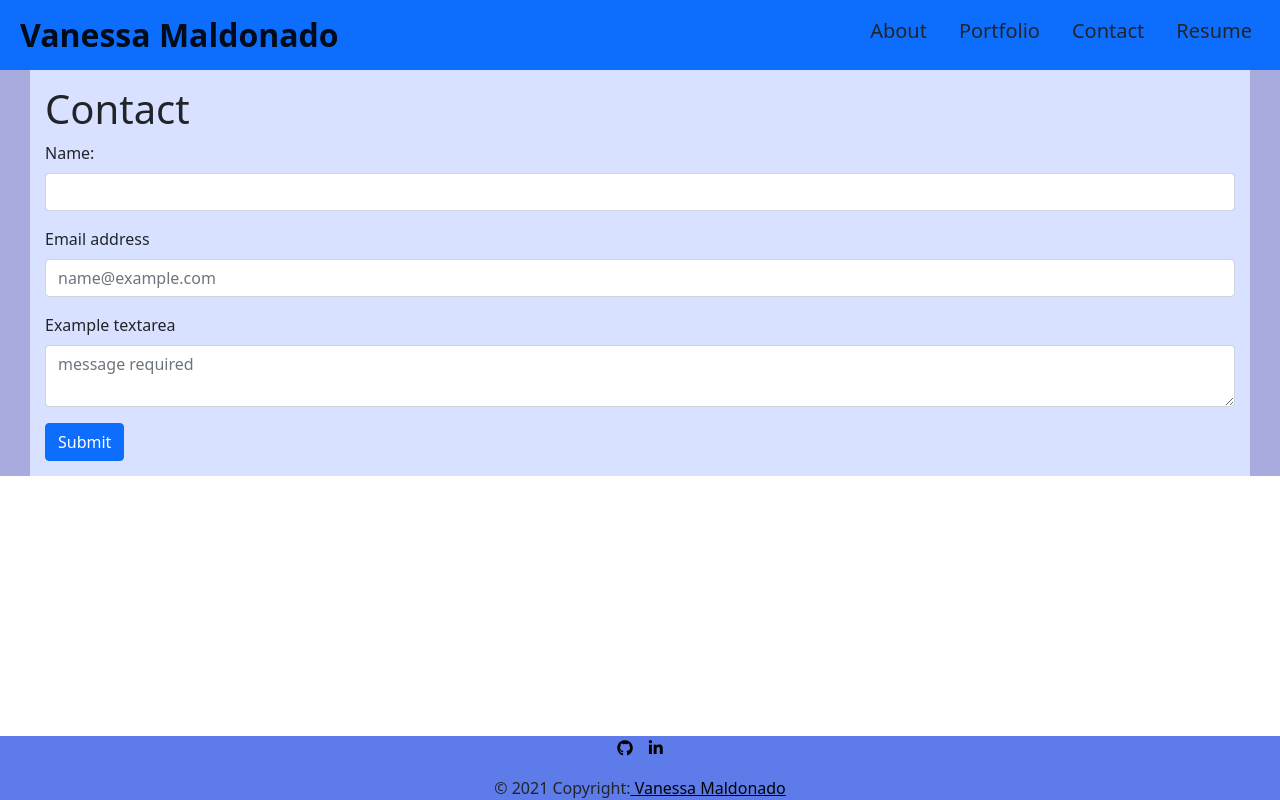
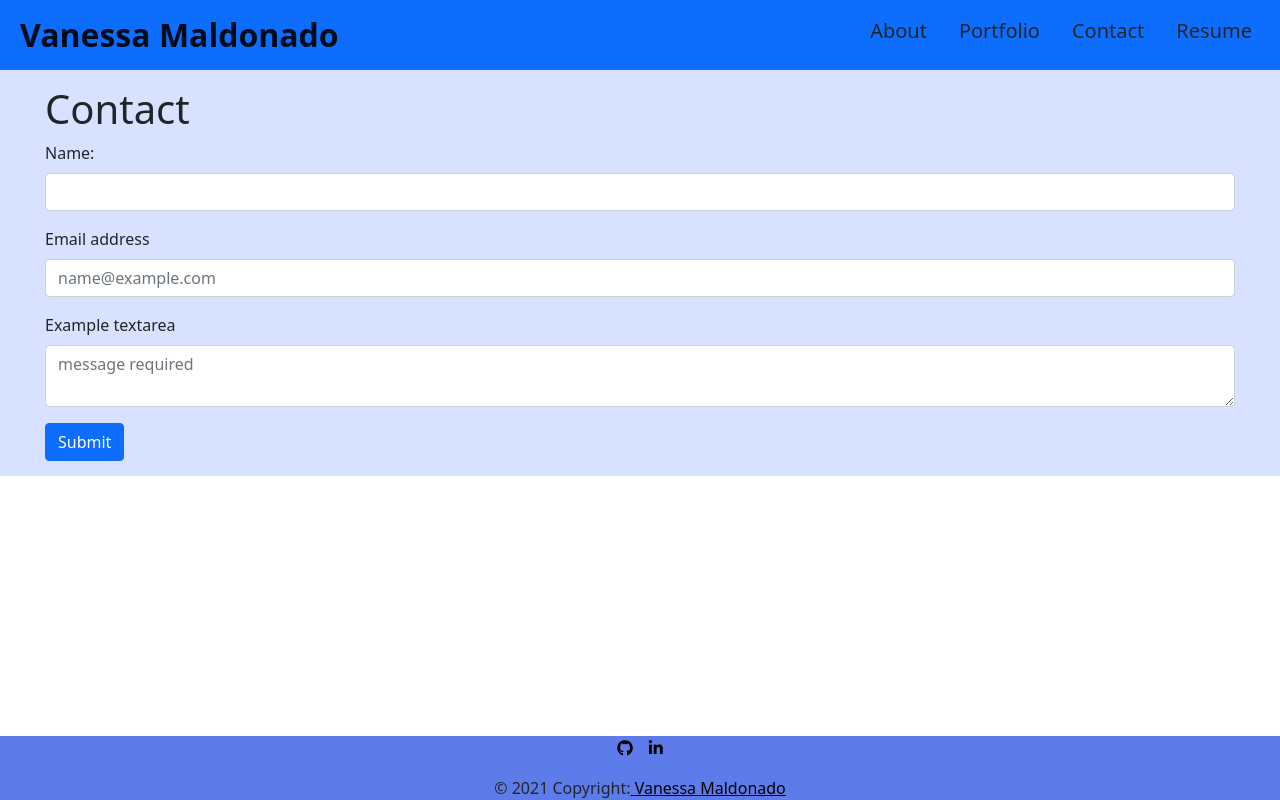
Before and after one commit to vbarajas4/20-React-Portfolio, a React (Create React App) app: page /contact in a window 1280 px wide. Built offline with nearby package versions, Linux system fonts and the light colour scheme.

Commit message:
fixing styles

```diff
--- a/src/components/Footer.js
+++ b/src/components/Footer.js
@@ -1,5 +1,5 @@
 import React from "react";
-//import "./Footer.css";
+
 
 function Footer() {
 
--- a/src/components/pages/Contact.js
+++ b/src/components/pages/Contact.js
@@ -1,11 +1,16 @@
 import React from 'react';
 
-   const bodyStyle = {
-      backgroundColor: '#a7abdd'
+   const contactStyle = {
+      backgroundColor: '#d8e1ff',
+      width: '100%',
+
+
    }
+
 export default function Contact() {
     return (
-       <body style = { bodyStyle }>
+
+   <section style = { contactStyle }>
       <div style = {{ marginLeft: '30px', marginRight: '30px', backgroundColor: '#d8e1ff', padding: '15px 15px 15px 15px' }}>
         <h1>Contact</h1>
 
@@ -27,6 +32,6 @@ export default function Contact() {
            <button type="submit" className="btn btn-primary">Submit</button>
         </form>
       </div>
-      </body>
+   </section>
     );
   }
```
